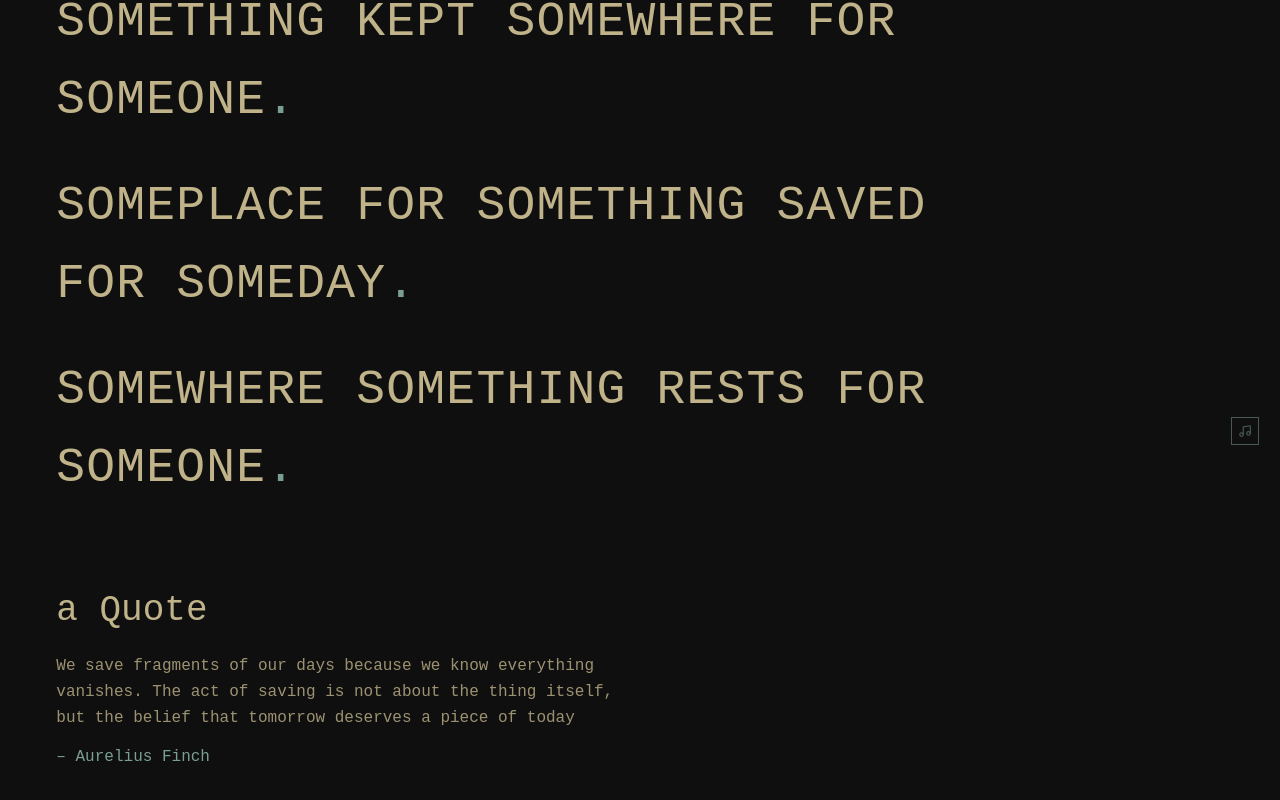
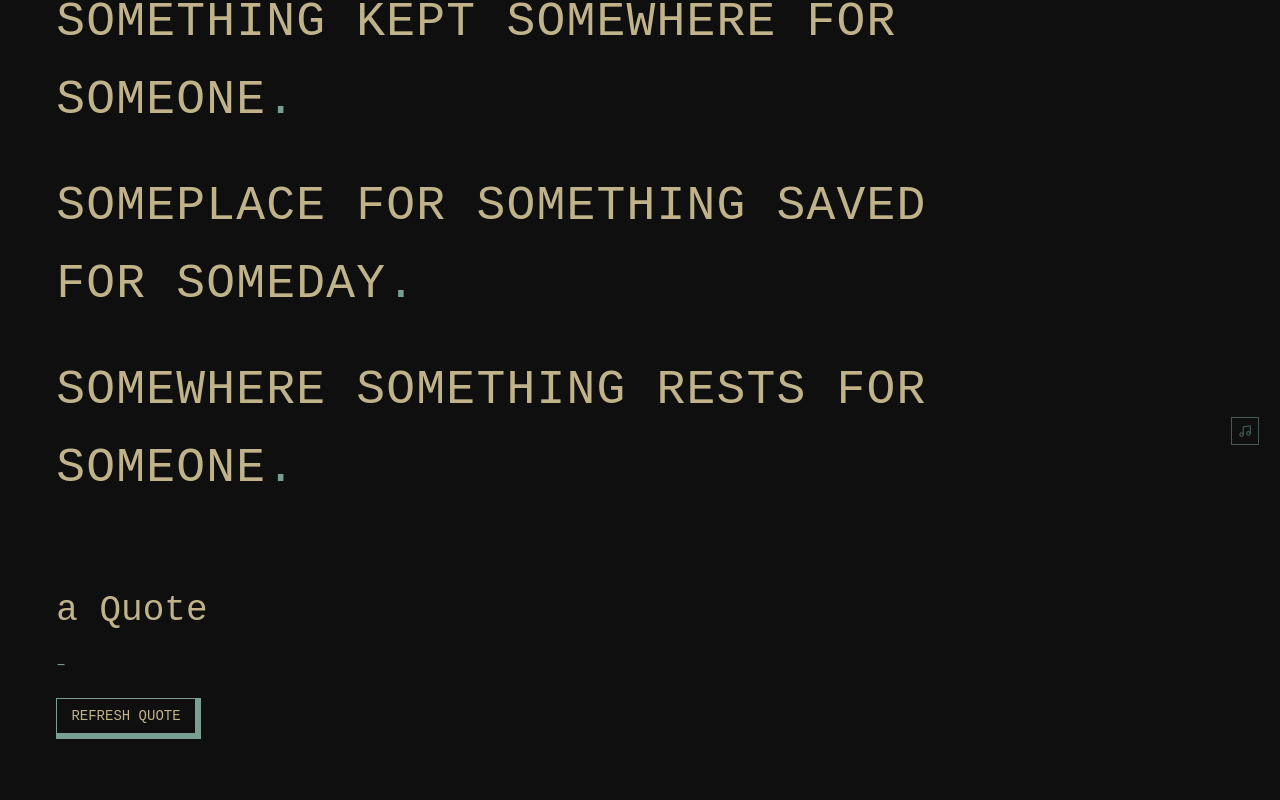
Before and after one commit to AmirabbasRouintan/Storipalorium, a Next.js app: page / in a window 1280 px wide. Shown: the part 334-1134 px from the top of the page. After the commit the page ends 1108 px from the top, so only its background shows below. Built offline with nearby package versions, Linux system fonts and the light colour scheme; no server answers; a web font is replaced by a local one.

Commit message:
added a random quote to homepage

```diff
--- /dev/null
+++ b/app/api/daily-quote/route.ts
@@ -0,0 +1,65 @@
+export const revalidate = 86400;
+
+export async function GET(req: Request) {
+  const apiKey = process.env.NINJAS_API_KEY;
+  try {
+    const fresh = new URL(req.url).searchParams.get("fresh") === "1";
+    let res: Response;
+
+    if (fresh) {
+      res = await fetch(
+        "https://api.api-ninjas.com/v2/randomquotes?categories=wisdom",
+        {
+          headers: apiKey ? { "X-Api-Key": apiKey } : undefined,
+          cache: "no-store" as RequestCache
+        }
+      );
+    } else {
+      res = await fetch(
+        "https://api.api-ninjas.com/v2/randomquotes?categories=wisdom",
+        {
+          headers: apiKey ? { "X-Api-Key": apiKey } : undefined,
+          next: { revalidate }
+        }
+      );
+    }
+    let quoteText = "";
+    let quoteAuthor = "";
+    if (res.ok) {
+      const data = await res.json();
+      const item = Array.isArray(data) ? data[0] : data;
+      quoteText = item?.quote ?? item?.content ?? "";
+      quoteAuthor = item?.author ?? "";
+    }
+
+    if (!quoteText) {
+      const fallback = await fetch(
+        "https://api.api-ninjas.com/v2/quoteoftheday",
+        {
+          headers: apiKey ? { "X-Api-Key": apiKey } : undefined,
+          cache: fresh ? ("no-store" as RequestCache) : undefined,
+          next: fresh ? undefined : { revalidate }
+        }
+      );
+      if (fallback.ok) {
+        const fd = await fallback.json();
+        const item = Array.isArray(fd) ? fd[0] : fd;
+        quoteText = item?.quote ?? "";
+        quoteAuthor = item?.author ?? "";
+      }
+    }
+
+    if (quoteText) {
+      return Response.json({ quote: quoteText, author: quoteAuthor });
+    }
+  } catch {
+    return Response.json({
+      quote: "",
+      author: ""
+    });
+  }
+  return Response.json({
+    quote: "",
+    author: ""
+  });
+}
--- a/app/page.tsx
+++ b/app/page.tsx
@@ -1,7 +1,60 @@
 "use client";
+import { useEffect, useRef, useState } from "react";
 import { Music } from "lucide-react";
 
 export default function HomePage() {
+  const [dailyQuote, setDailyQuote] = useState<{
+    quote: string;
+    author: string;
+  } | null>(null);
+  const [coolingDown, setCoolingDown] = useState(false);
+  const [progress, setProgress] = useState(0);
+  const cooldownMs = 20000;
+  const cooldownTimer = useRef<number | null>(null);
+
+  const refreshQuote = () => {
+    fetch("/api/daily-quote?fresh=1", { cache: "no-store" })
+      .then((r) => r.json())
+      .then((d) => setDailyQuote(d))
+      .catch(() => {});
+  };
+
+  const beginCooldown = () => {
+    if (cooldownTimer.current) {
+      window.clearInterval(cooldownTimer.current);
+      cooldownTimer.current = null;
+    }
+    setCoolingDown(true);
+    setProgress(0);
+    const start = Date.now();
+    cooldownTimer.current = window.setInterval(() => {
+      const elapsed = Date.now() - start;
+      const pct = Math.min(100, Math.floor((elapsed / cooldownMs) * 100));
+      setProgress(pct);
+      if (elapsed >= cooldownMs) {
+        if (cooldownTimer.current) {
+          window.clearInterval(cooldownTimer.current);
+          cooldownTimer.current = null;
+        }
+        setCoolingDown(false);
+        setProgress(0);
+      }
+    }, 100);
+  };
+
+  useEffect(() => {
+    let cancelled = false;
+    fetch("/api/daily-quote")
+      .then((r) => r.json())
+      .then((d) => {
+        if (!cancelled) setDailyQuote(d);
+      })
+      .catch(() => {});
+    return () => {
+      cancelled = true;
+    };
+  }, []);
+
   return (
     <div className="mb-10">
       <div className="pt-16 px-8 md:px-16 flex flex-col gap-24">
@@ -37,11 +90,27 @@ export default function HomePage() {
         <section className="max-w-2xl text-foreground">
           <div className="text-3xl md:text-4xl mb-6">a Quote</div>
           <p className="text-sm md:text-base leading-relaxed max-w-xl opacity-80">
-            We save fragments of our days because we know everything vanishes.
-            The act of saving is not about the thing itself, but the belief that
-            tomorrow deserves a piece of today
+            {dailyQuote?.quote || ""}
           </p>
-          <div className="mt-4 text-secondary">– Aurelius Finch</div>
+          <div className="mt-4 text-secondary">
+            – {dailyQuote?.author || ""}
+          </div>
+          <button
+            onClick={() => {
+              if (coolingDown) return;
+              refreshQuote();
+              beginCooldown();
+            }}
+            disabled={coolingDown}
+            aria-disabled={coolingDown}
+            className="relative mt-6 px-4 py-2 text-sm text-foreground! border-secondary! border-t border-l border-r-6 border-b-6 overflow-hidden"
+          >
+            <span className="relative z-10">REFRESH QUOTE</span>
+            <div
+              className="absolute left-0 top-0 h-full bg-border transition-[width] duration-200"
+              style={{ width: `${progress}%` }}
+            />
+          </button>
         </section>
       </div>
 
```
